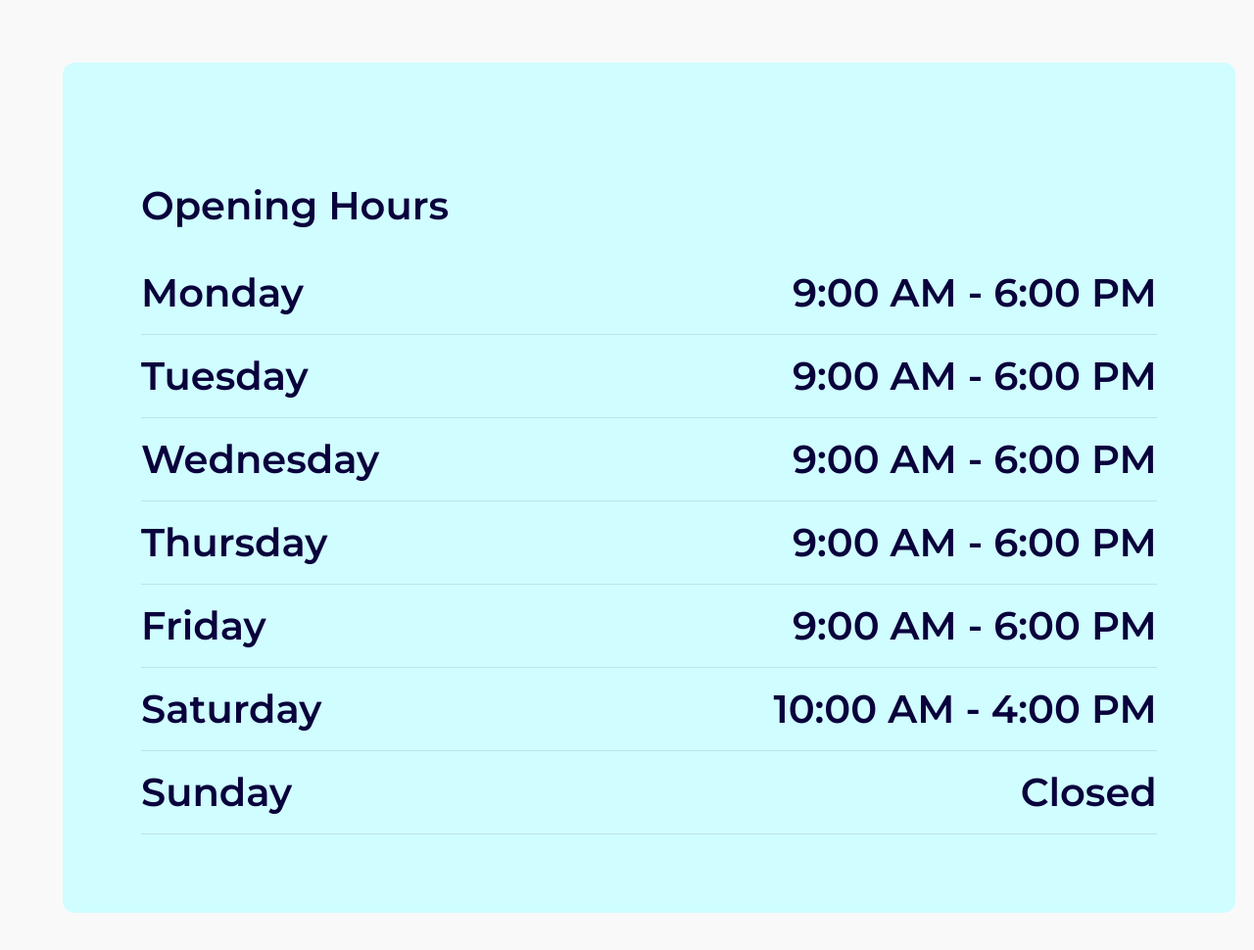
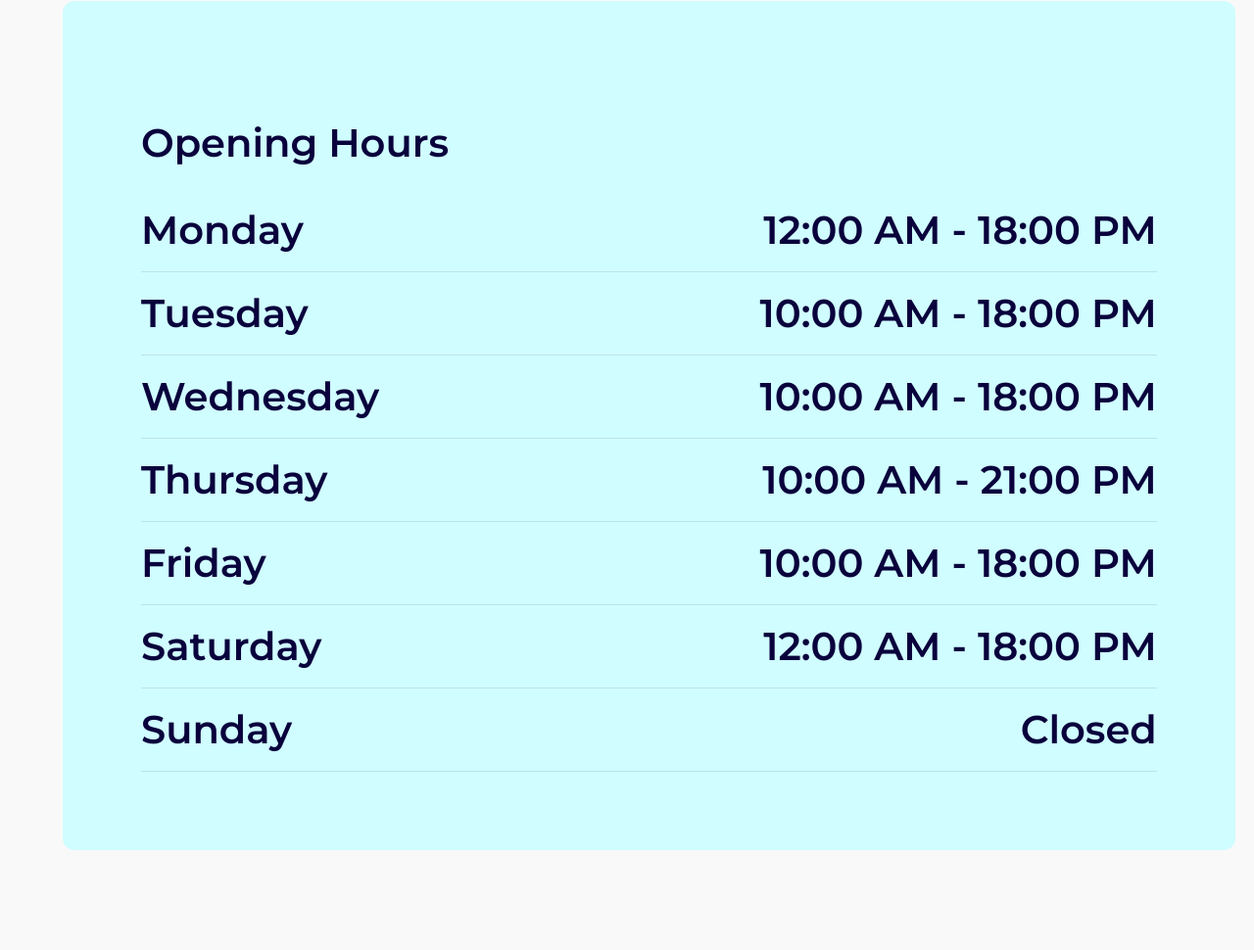
Before and after one commit to juliangw98/stepp, a plain HTML site: page index.html in a window 1280 px wide. Shown: the part 1344-2314 px from the top of the page at 98% size. After the commit the page ends 2252 px from the top, so only its background shows below. Drawn offline with Linux system fonts and the light colour scheme.

Commit message:
Add files via upload

```diff
--- a/index.html
+++ b/index.html
@@ -10,7 +10,7 @@
 <body>
     <header class="header">
         <div class="logo-container">
-            <img src="Images/stepp.svg" alt="Logo" class="logo">
+            <img src="Images/Stepp.png" alt="Logo" class="logo">
         </div>
         <div class="address">Steenweg 42, Utrecht</div>
     </header>
@@ -29,12 +29,12 @@
         <section class="opening-hours">
             <h2>Opening Hours</h2>
             <ul>
-                <li><span class="day">Monday</span><span class="hours">9:00 AM - 6:00 PM</span></li>
-                <li><span class="day">Tuesday</span><span class="hours">9:00 AM - 6:00 PM</span></li>
-                <li><span class="day">Wednesday</span><span class="hours">9:00 AM - 6:00 PM</span></li>
-                <li><span class="day">Thursday</span><span class="hours">9:00 AM - 6:00 PM</span></li>
-                <li><span class="day">Friday</span><span class="hours">9:00 AM - 6:00 PM</span></li>
-                <li><span class="day">Saturday</span><span class="hours">10:00 AM - 4:00 PM</span></li>
+                <li><span class="day">Monday</span><span class="hours">12:00 AM - 18:00 PM</span></li>
+                <li><span class="day">Tuesday</span><span class="hours">10:00 AM - 18:00 PM</span></li>
+                <li><span class="day">Wednesday</span><span class="hours">10:00 AM - 18:00 PM</span></li>
+                <li><span class="day">Thursday</span><span class="hours">10:00 AM - 21:00 PM</span></li>
+                <li><span class="day">Friday</span><span class="hours">10:00 AM - 18:00 PM</span></li>
+                <li><span class="day">Saturday</span><span class="hours">12:00 AM - 18:00 PM</span></li>
                 <li><span class="day">Sunday</span><span class="hours">Closed</span></li>
             </ul>
         </section>
```
Also changed, not shown: Stepp.png (added).
